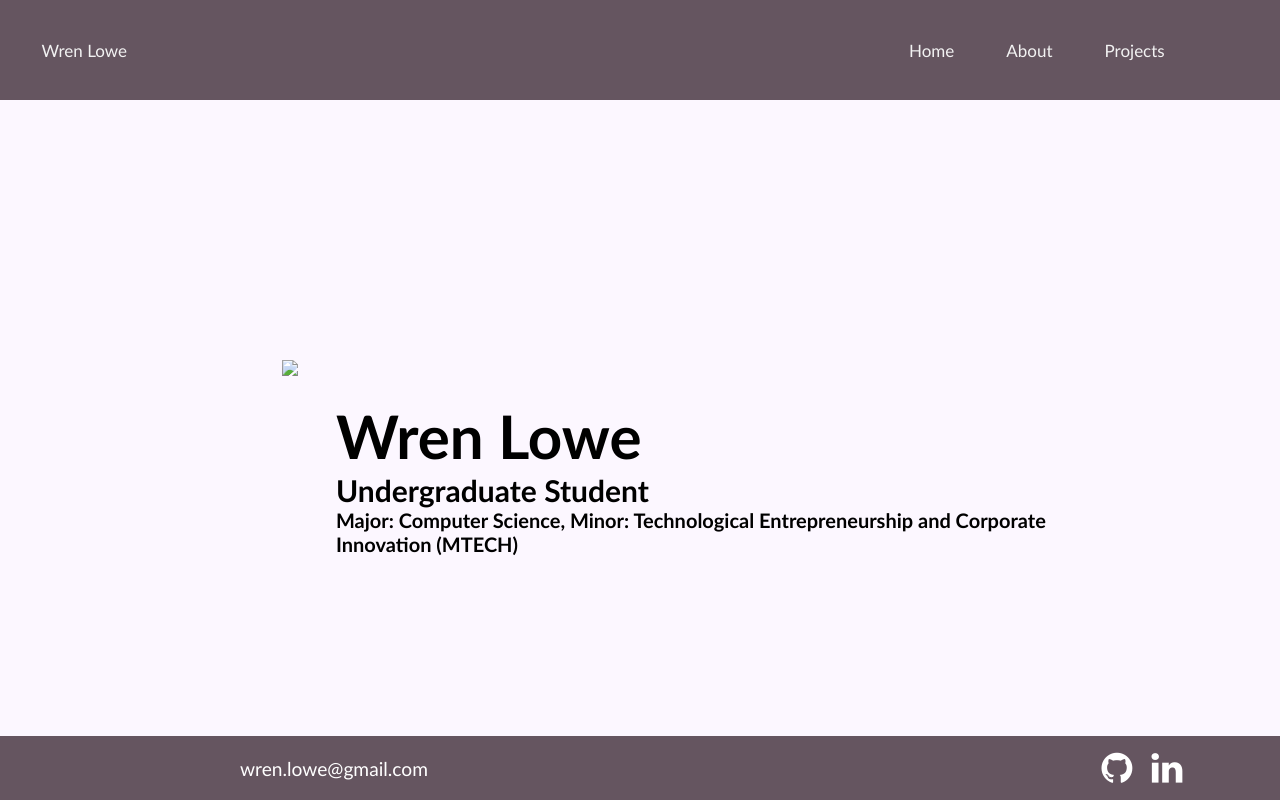
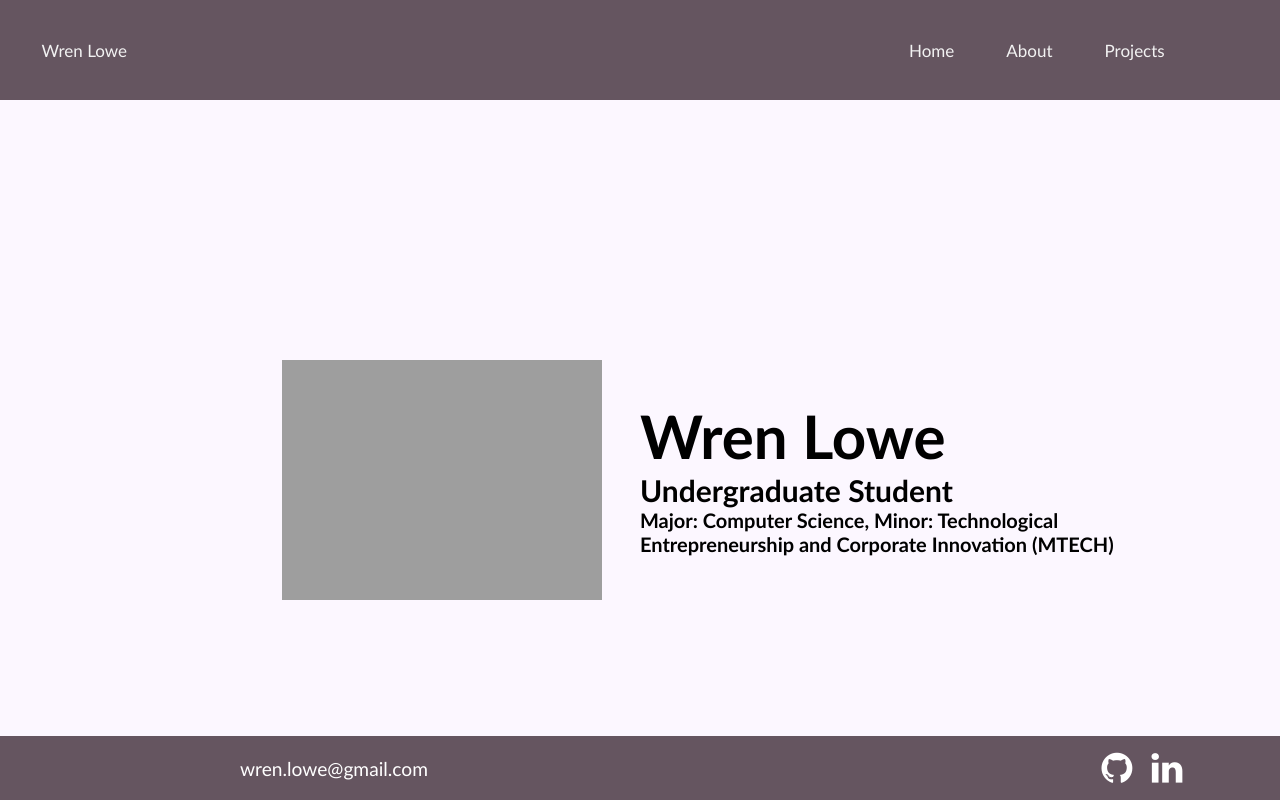
Before and after one commit to wrenlowe/cmsc389T-web-template, a website: page index.html in a window 1280 px wide. Shown: the top 800 px of the page. Drawn offline with Linux system fonts and the light colour scheme; the site is published under a folder, as on GitHub Pages, so addresses that start at the root find nothing.

Commit message:
Update index.html

```diff
--- a/index.html
+++ b/index.html
@@ -26,7 +26,7 @@
     <section id="home">
 
         <div class="same-line-panel">
-            <img id="image" src=/assets/profile.png>
+            <img id="image" src=assets/profile.png>
             <div class="center">
                 <h1>Wren Lowe</h1>
                 <h2>Undergraduate Student</h2>
```
